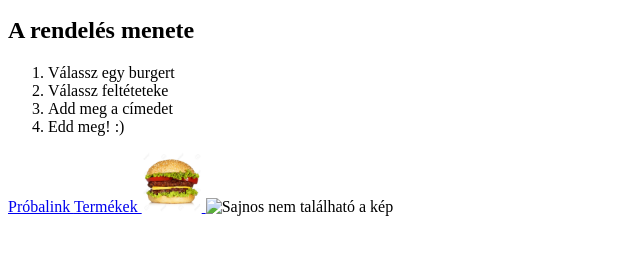
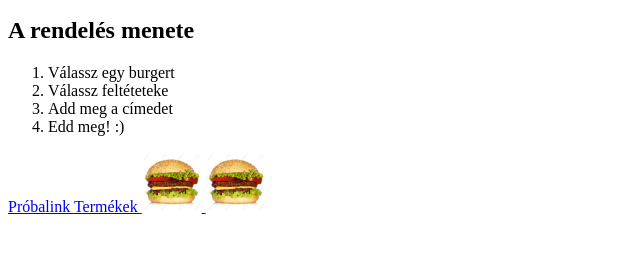
Before and after one commit to Sali1986/Sali1986.github.io, a plain HTML site: page index.html in a window 1280 px wide. Shown: the part 225-480 px from the top of the page, without its empty margins (0-640 px from the left). Drawn offline with Linux system fonts and the light colour scheme.

Commit message:
Init page

```diff
--- a/index.html
+++ b/index.html
@@ -48,7 +48,7 @@
         <img width="60" src="IMG/hambi.jpg" alt="Sajnos nem található a kép">
     </a>
 
-    <img width="60" src="hambi.jpg" alt="Sajnos nem található a kép">
+    <img width="60" src="IMG/hambi.jpg" alt="Sajnos nem található a kép">
 </body>
 
 </html>
```
